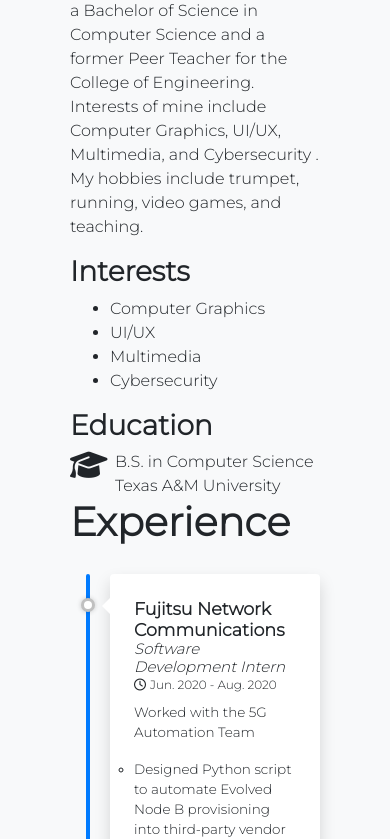
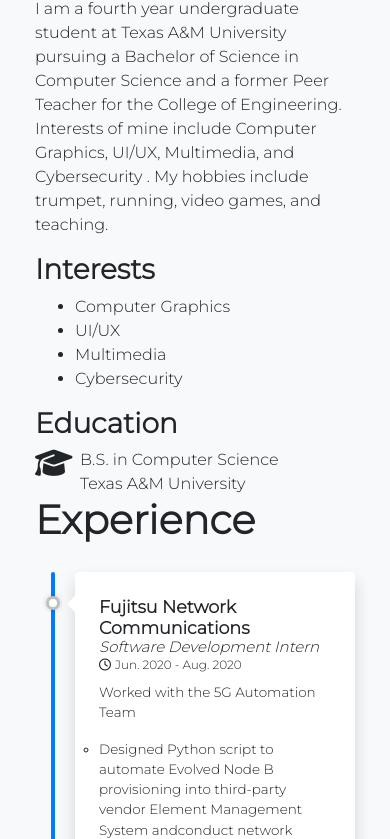
Before and after one commit to MKanarr/mkanarr, a plain HTML site: page index.html in a window 390 px wide. Shown: the part 449-1288 px from the top of the page. Drawn offline with nearby package versions, Linux system fonts and the light colour scheme.

Commit message:
fixed width

```diff
--- a/css/style.css
+++ b/css/style.css
@@ -165,6 +165,12 @@ li.timeline-item::before {
 
 /* Mobile Devices */
 @media (min-width: 300px) and (max-width: 650px) {
+
+    .container {
+        padding-left: 35px;
+        padding-right: 35px;
+    }
+
     .company {
         font-size: 17.5px;
     }
```
